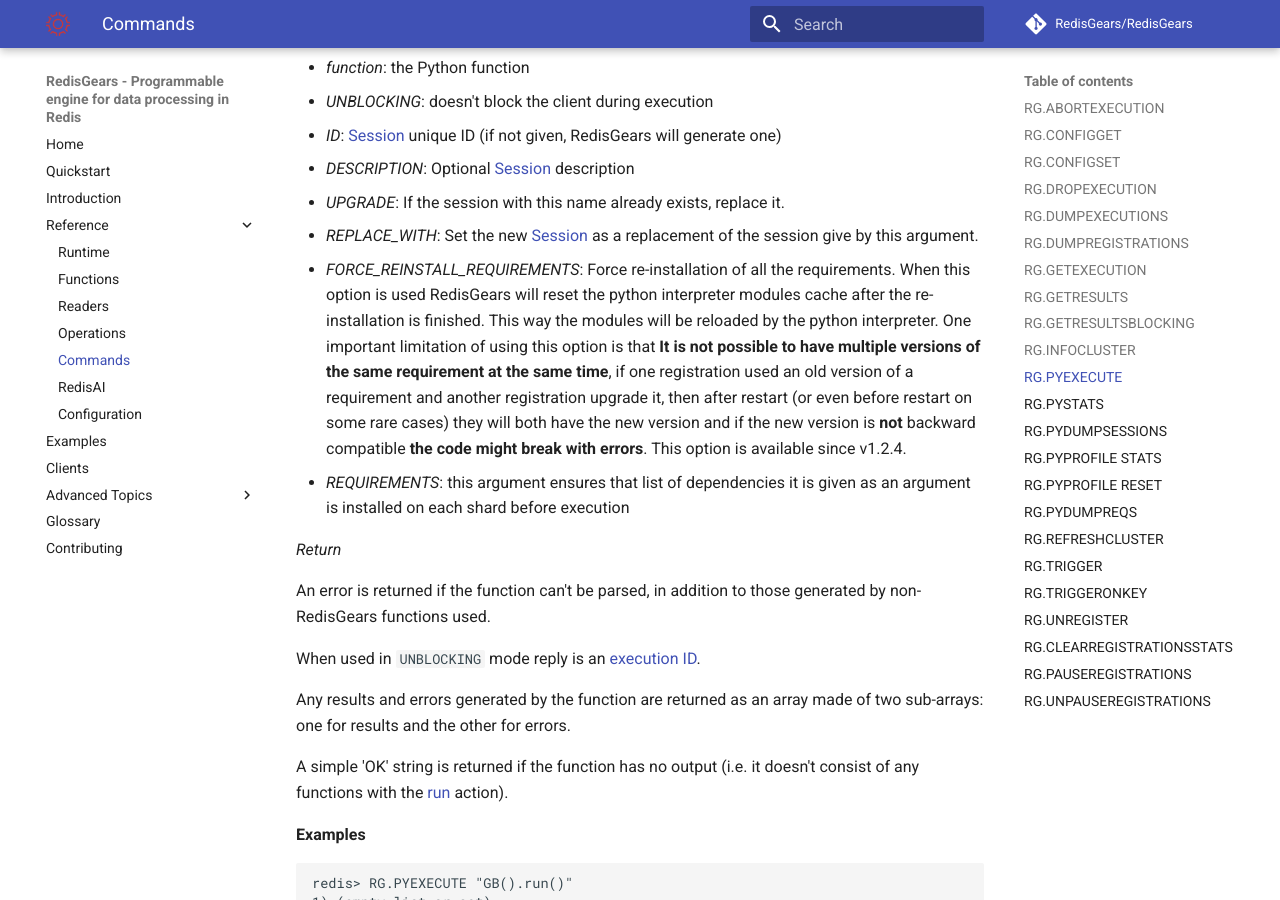
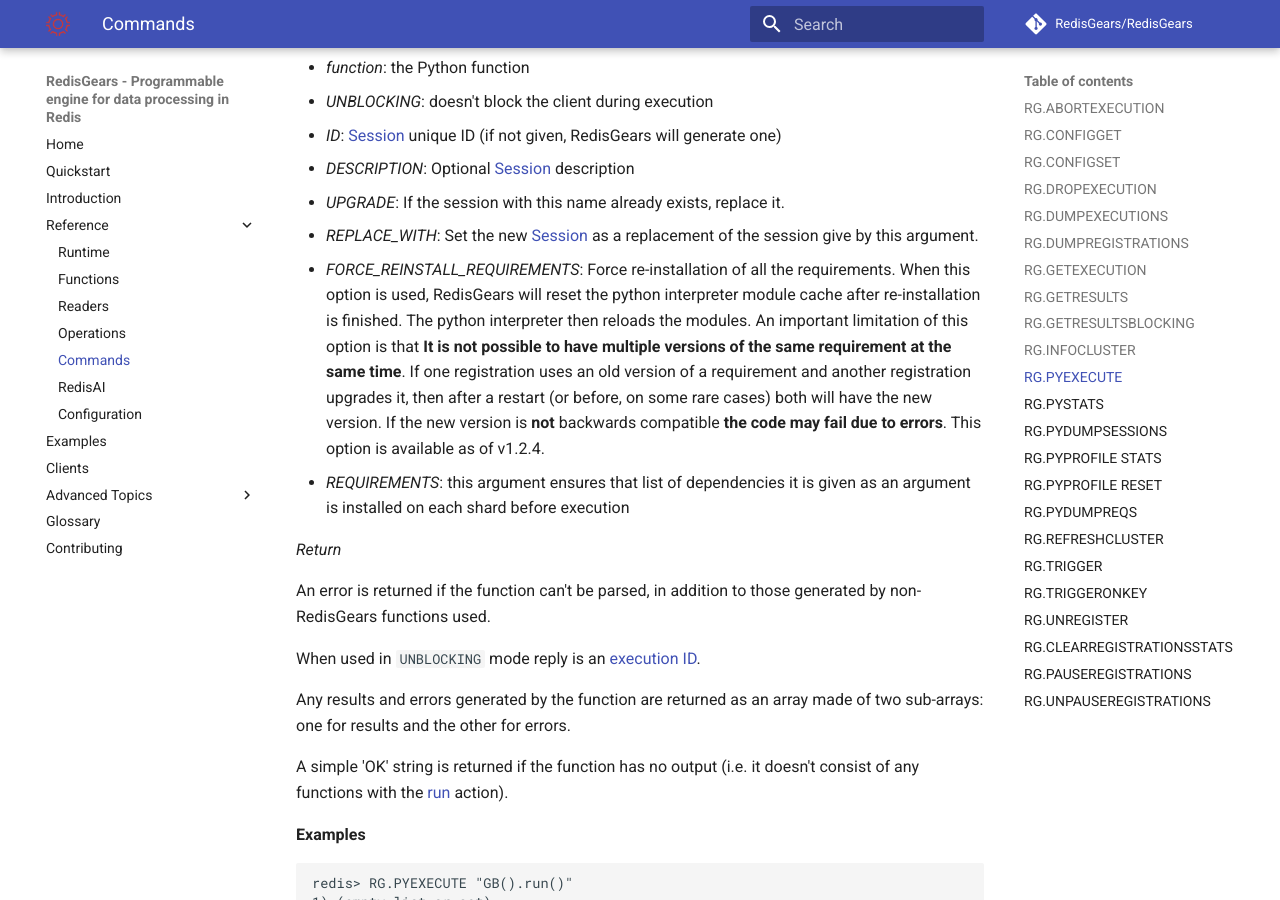
Before and after one commit to RedisGears/RedisGears, an MkDocs documentation site: the page built from docs/commands.md, in a window 1280 px wide and 900 px high, scrolled down 11325 px. Built offline with MkDocs 1.6.1 and Material for MkDocs 9.7.7, drawn with Linux system fonts in a browser that asks for light colours; comment, search, counter and statistics services are not loaded.

Commit message:
review fixes

```diff
--- a/docs/commands.md
+++ b/docs/commands.md
@@ -472,7 +472,7 @@
 * _DESCRIPTION_: Optional [Session](glossary.html#session) description
 * _UPGRADE_: If the session with this name already exists, replace it.
 * _REPLACE_WITH_: Set the new [Session](glossary.html#session) as a replacement of the session give by this argument.
-* _FORCE_REINSTALL_REQUIREMENTS_: Force re-installation of all the requirements. When this option is used RedisGears will reset the python interpreter modules cache after the re-installation is finished. This way the modules will be reloaded by the python interpreter. One important limitation of using this option is that **It is not possible to have multiple versions of the same requirement at the same time**, if one registration used an old version of a requirement and another registration upgrade it, then after restart (or even before restart on some rare cases) they will both have the new version and if the new version is **not** backward compatible **the code might break with errors**. This option is available since v1.2.4.
+* _FORCE_REINSTALL_REQUIREMENTS_: Force re-installation of all the requirements. When this option is used, RedisGears will reset the python interpreter module cache after re-installation is finished. The python interpreter then reloads the modules. An important limitation of this option is that **It is not possible to have multiple versions of the same requirement at the same time**. If one registration uses an old version of a requirement and another registration upgrades it, then after a restart (or before, on some rare cases) both will have the new version. If the new version is **not** backwards compatible **the code may fail due to errors**. This option is available as of v1.2.4.
 * _REQUIREMENTS_: this argument ensures that list of dependencies it is given as an argument is installed on each shard before execution
 
 _Return_
```
Also changed, not shown: docs/configuration.md (+1 -1 lines).
